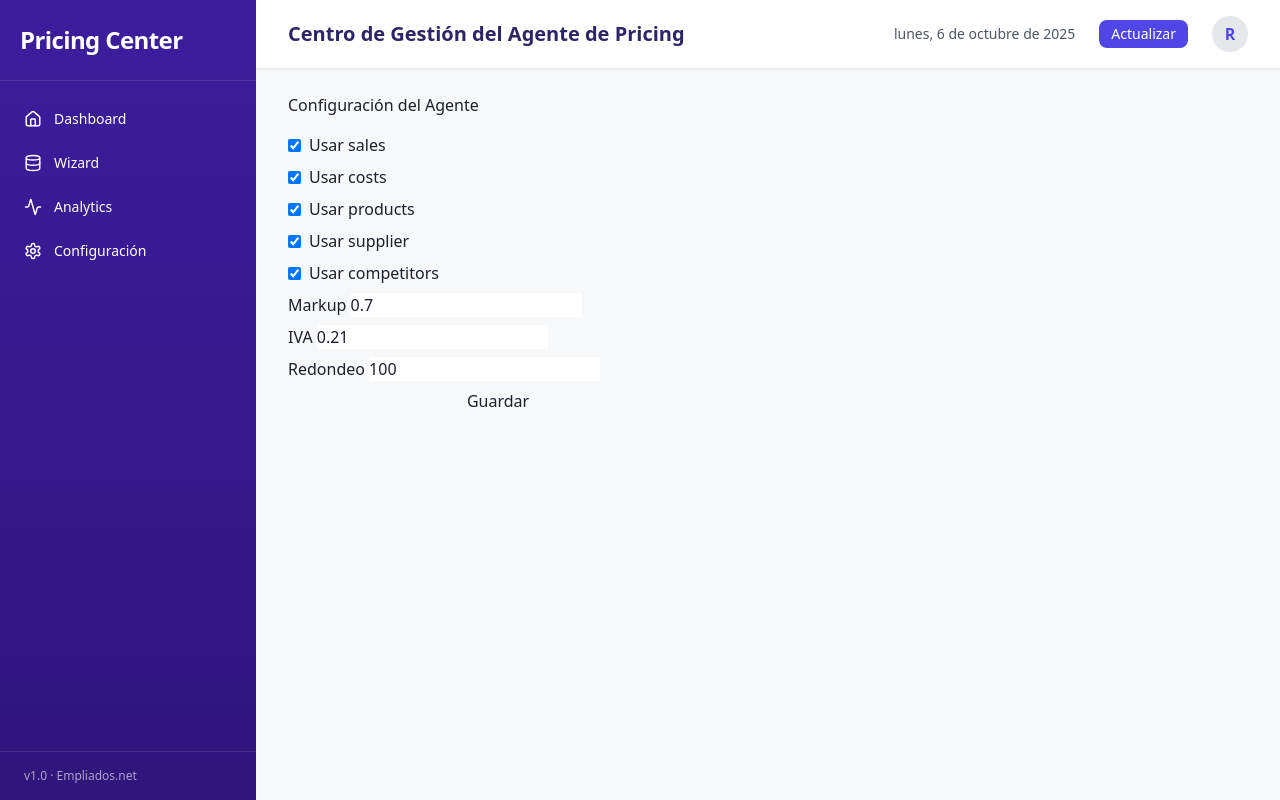
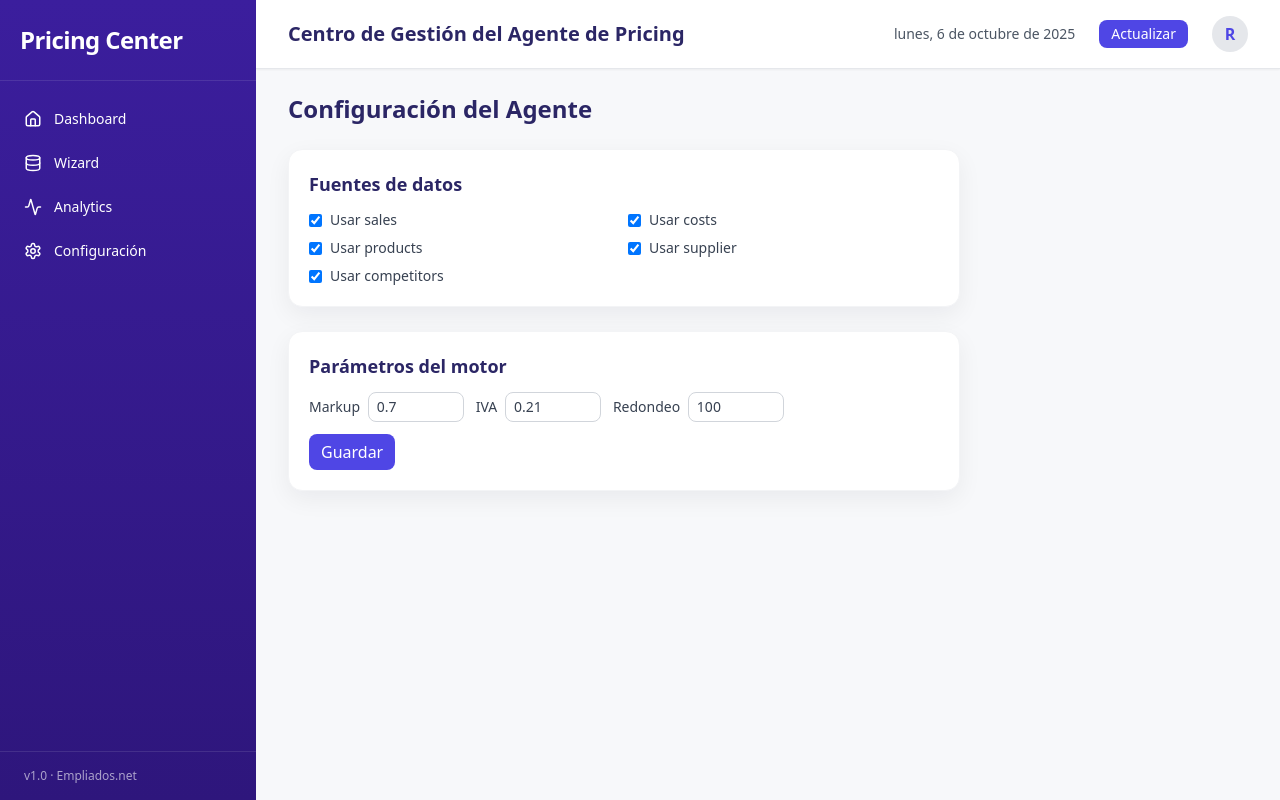
Before and after one commit to ralborta/pricing-vercel-upload, a Next.js app: page /settings in a window 1280 px wide. Built offline with nearby package versions, Linux system fonts and the light colour scheme.

Commit message:
style(settings): tarjetas y controles; theme brand + shadow suave

```diff
--- a/app/settings/page.tsx
+++ b/app/settings/page.tsx
@@ -18,25 +18,37 @@ export default function Settings() {
   };
 
   return (
-    <div style={{ display:'grid', gap:16 }}>
-      <h1>Configuración del Agente</h1>
-      <div style={{ display:'grid', gap:8, maxWidth:420 }}>
+    <div className="grid gap-6">
+      <h1 className="text-2xl font-semibold text-[#2b2665]">Configuración del Agente</h1>
+
+      <section className="bg-white border border-gray-100 rounded-xl shadow-soft p-5 grid gap-3 max-w-2xl">
+        <h2 className="text-lg font-semibold text-[#2b2665]">Fuentes de datos</h2>
+        <div className="grid grid-cols-2 gap-2 text-sm text-gray-700">
           {['useSales','useCosts','useProducts','useSupplier','useCompetitors'].map(k => (
-          <label key={k} style={{ display:'flex', gap:8, alignItems:'center' }}>
+            <label key={k} className="flex items-center gap-2">
               <input type="checkbox" checked={(cfg as any)[k]}
                      onChange={e => setCfg({ ...cfg, [k]: e.target.checked })} />
               <span>Usar {k.replace('use','').toLowerCase()}</span>
             </label>
           ))}
-        <label>Markup <input type="number" step="0.01" value={cfg.markup}
+        </div>
+      </section>
+
+      <section className="bg-white border border-gray-100 rounded-xl shadow-soft p-5 grid gap-3 max-w-2xl">
+        <h2 className="text-lg font-semibold text-[#2b2665]">Parámetros del motor</h2>
+        <div className="flex gap-3 items-center text-sm text-gray-700">
+          <label>Markup <input className="ml-1 w-24 px-2 py-1 rounded-lg border border-gray-300" type="number" step="0.01" value={cfg.markup}
                   onChange={e => setCfg({ ...cfg, markup: Number(e.target.value) })}/></label>
-        <label>IVA <input type="number" step="0.01" value={cfg.iva}
+          <label>IVA <input className="ml-1 w-24 px-2 py-1 rounded-lg border border-gray-300" type="number" step="0.01" value={cfg.iva}
                   onChange={e => setCfg({ ...cfg, iva: Number(e.target.value) })}/></label>
-        <label>Redondeo <input type="number" value={cfg.roundTo}
+          <label>Redondeo <input className="ml-1 w-24 px-2 py-1 rounded-lg border border-gray-300" type="number" value={cfg.roundTo}
                   onChange={e => setCfg({ ...cfg, roundTo: Number(e.target.value) })}/></label>
-        <button onClick={save}>Guardar</button>
-        {msg && <p style={{ color:'#b3e6ff' }}>{msg}</p>}
         </div>
+        <div className="flex gap-3">
+          <button className="px-3 py-1.5 rounded-lg bg-brand-600 text-white hover:bg-brand-700" onClick={save}>Guardar</button>
+          {msg && <p className="text-[#4f46e5] text-sm">{msg}</p>}
+        </div>
+      </section>
     </div>
   );
 }
--- a/tailwind.config.ts
+++ b/tailwind.config.ts
@@ -7,7 +7,28 @@ const config: Config = {
     "./src/**/*.{ts,tsx}",
   ],
   theme: {
-    extend: {},
+    extend: {
+      colors: {
+        brand: {
+          50: '#eef2ff',
+          100: '#e0e7ff',
+          200: '#c7d2fe',
+          300: '#a5b4fc',
+          400: '#818cf8',
+          500: '#6366f1',
+          600: '#4f46e5',
+          700: '#4338ca',
+          800: '#3730a3',
+          900: '#312e81'
+        }
+      },
+      boxShadow: {
+        soft: '0 8px 24px rgba(17,24,39,.06)'
+      },
+      borderRadius: {
+        xl: '14px'
+      }
+    },
   },
   plugins: [],
 };
```
Lines whose indentation alone changed are shown as unchanged.
